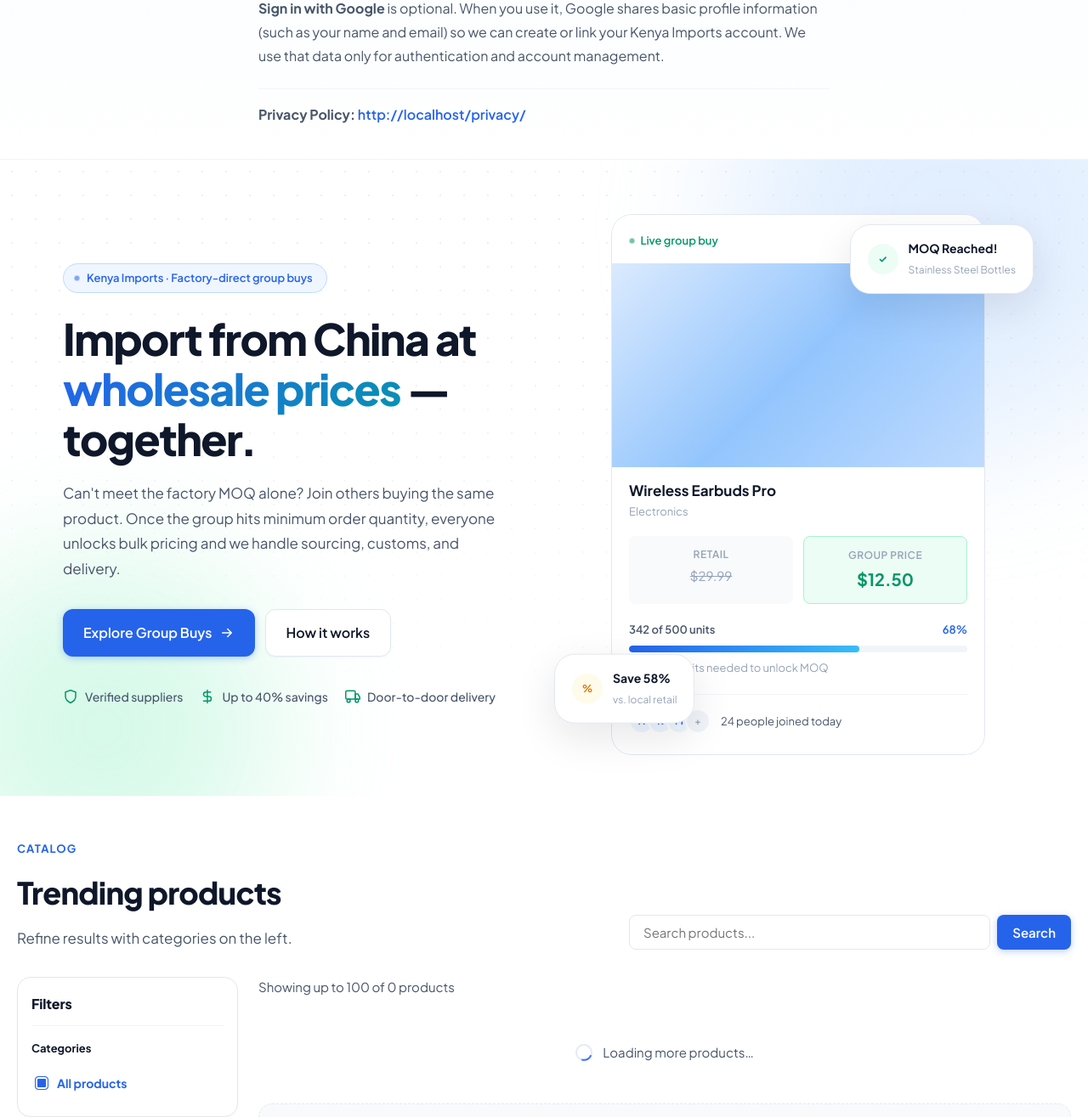
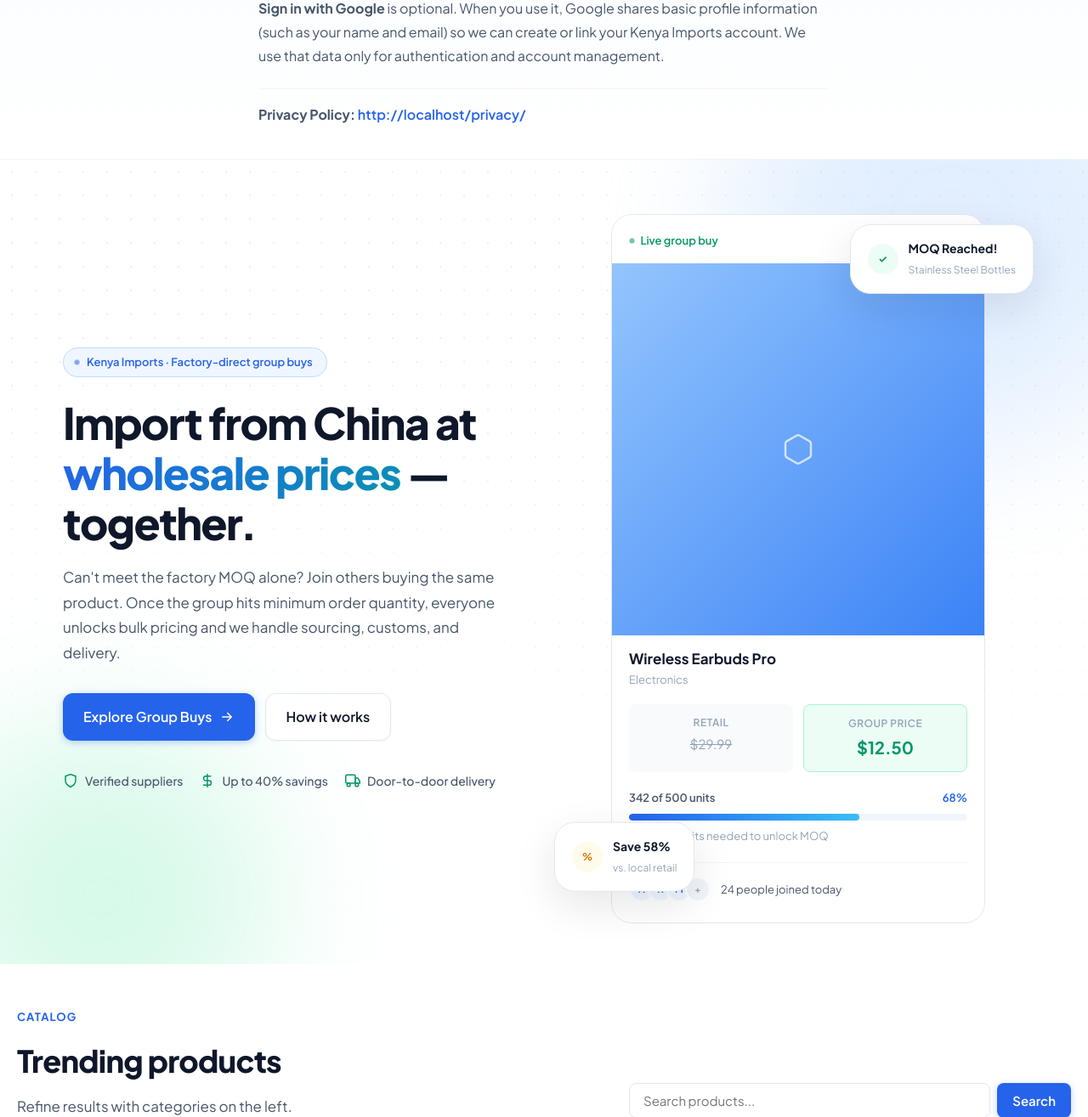
Before and after one commit to kamcho/crowdsource, a Django app: page / in a window 1280 px wide. Shown: the part 941-2256 px from the top of the page at 85% size. Run offline with Django 5.2, Linux system fonts and the light colour scheme; data that the repository does not hold is empty.

Commit message:
Match hero carousel images to product card aspect ratio and fit.
Co-authored-by: Cursor <cursoragent@cursor.com>

```diff
--- a/home/templates/home/partials/hero_carousel.html
+++ b/home/templates/home/partials/hero_carousel.html
@@ -9,8 +9,12 @@
                         <span class="live-tag"><span class="live-pulse"></span>Live group buy</span>
                         <span class="hero-card-time">Closes in 4 days</span>
                     </div>
-                    <div class="hero-card-media">
-                        <div class="hero-thumb hero-thumb-1" aria-hidden="true"></div>
+                    <div class="hero-card-media product-image">
+                        <div class="product-placeholder product-placeholder-1" aria-hidden="true">
+                            <svg width="40" height="40" viewBox="0 0 24 24" fill="none" aria-hidden="true">
+                                <path d="M21 16V8a2 2 0 00-1-1.73l-7-4a2 2 0 00-2 0l-7 4A2 2 0 003 8v8a2 2 0 001 1.73l7 4a2 2 0 002 0l7-4A2 2 0 0021 16z" stroke="currentColor" stroke-width="1.5"/>
+                            </svg>
+                        </div>
                     </div>
                     <div class="hero-card-product">
                         <h3>Wireless Earbuds Pro</h3>
@@ -60,11 +64,15 @@
                         <span class="hero-card-time">Closes in {{ group_buy.closes_at|timeuntil }}</span>
                         {% endif %}
                     </div>
-                    <div class="hero-card-media">
+                    <div class="hero-card-media product-image">
                         {% if image %}
-                        <img src="{{ image.file.url }}" alt="{{ product.name }}" class="hero-thumb hero-thumb-image">
+                        <img src="{{ image.file.url }}" alt="{{ product.name }}">
                         {% else %}
-                        <div class="hero-thumb hero-thumb-1" aria-hidden="true"></div>
+                        <div class="product-placeholder product-placeholder-{% cycle '1' '2' '3' '4' %}" aria-hidden="true">
+                            <svg width="40" height="40" viewBox="0 0 24 24" fill="none" aria-hidden="true">
+                                <path d="M21 16V8a2 2 0 00-1-1.73l-7-4a2 2 0 00-2 0l-7 4A2 2 0 003 8v8a2 2 0 001 1.73l7 4a2 2 0 002 0l7-4A2 2 0 0021 16z" stroke="currentColor" stroke-width="1.5"/>
+                            </svg>
+                        </div>
                         {% endif %}
                     </div>
                     <div class="hero-card-product">
--- a/static/css/landing.css
+++ b/static/css/landing.css
@@ -194,12 +194,6 @@
     transform: translateY(-2px);
 }
 
-.hero-thumb-image {
-    object-fit: contain;
-    object-position: center;
-    background: var(--color-bg-subtle);
-}
-
 .price-compare-single {
     grid-template-columns: 1fr;
 }
@@ -226,26 +220,19 @@
     overflow: hidden;
 }
 
-.hero-card-media {
-    display: flex;
-    align-items: center;
-    justify-content: center;
+.hero-card-media.product-image {
     width: calc(100% + 2.5rem);
-    height: 240px;
     margin: 0 -1.25rem 1rem;
-    overflow: hidden;
-    background: var(--color-bg-subtle);
-}
-
-.hero-card-media .hero-thumb,
-.hero-card-media .hero-thumb-image {
-    display: block;
+    height: auto;
+    aspect-ratio: 1 / 1;
+    border-radius: 0;
+    background: var(--color-bg-muted);
+}
+
+.hero-card-media.product-image img {
     width: 100%;
     height: 100%;
-    max-width: 100%;
-    max-height: 100%;
-    border-radius: 0;
-    object-fit: contain;
+    object-fit: cover;
     object-position: center;
 }
 
@@ -292,10 +279,6 @@
 .hero-card-time {
     font-size: 0.8125rem;
     color: var(--color-text-muted);
-}
-
-.hero-thumb-1 {
-    background: linear-gradient(135deg, #dbeafe 0%, #93c5fd 50%, #bfdbfe 100%);
 }
 
 .price-compare {
```
